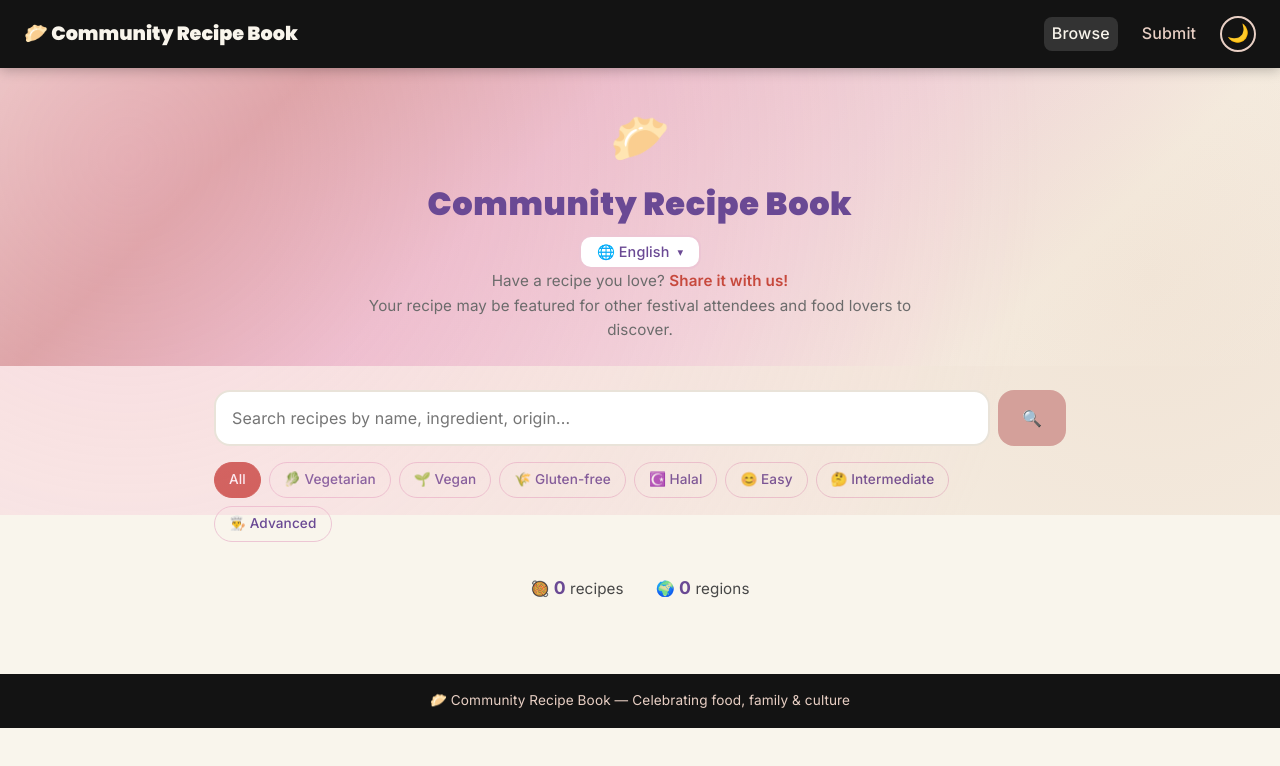
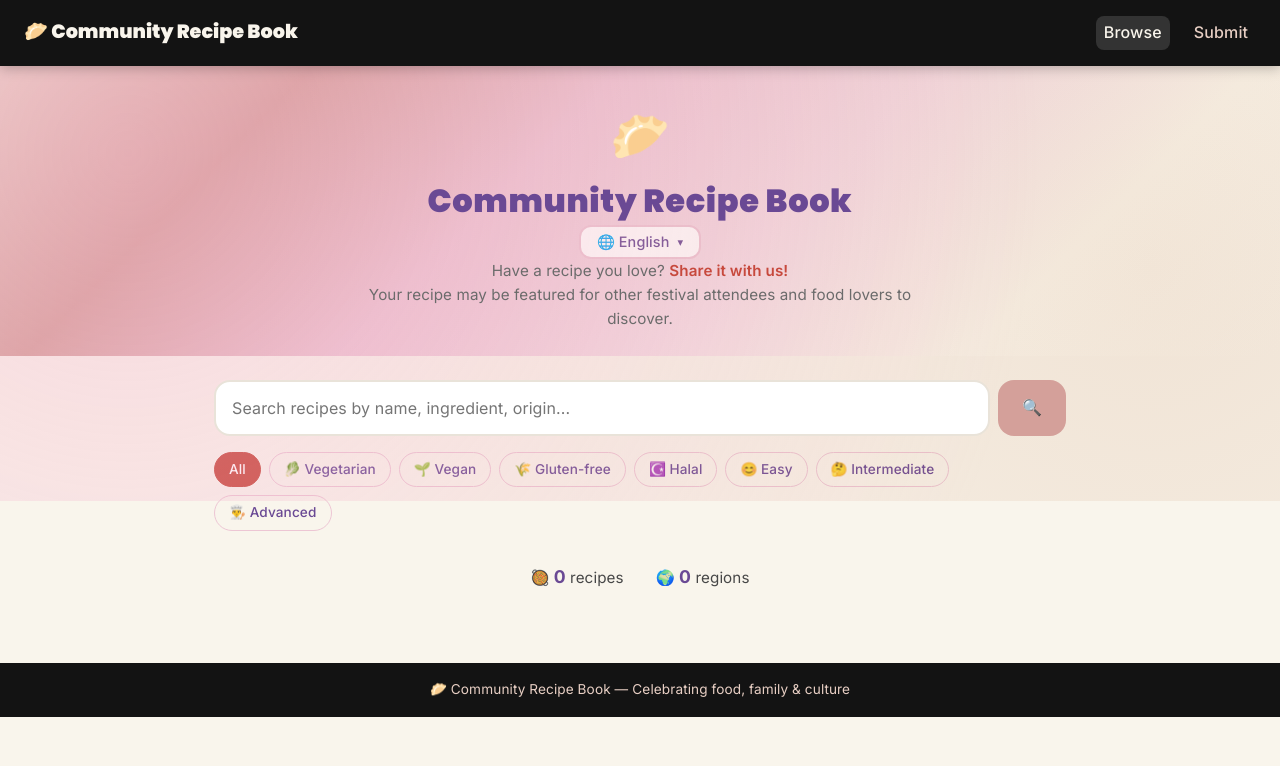
Before and after one commit to SEC-APAC-MB/community-recipe-book, a website: page public/index.html in a window 1280 px wide. Shown: the top 766 px of the page. Drawn offline with Linux system fonts and the light colour scheme.

Commit message:
fix: remove dark mode — too dark on website
- Removed dark theme CSS variables block
- Removed theme toggle button from all 3 pages
- Removed dark mode JS (toggle, localStorage, prefers-color-scheme)
- Removed theme-toggle CSS styles and icon swap rules
- Site now light-mode only, matching the warm poster palette

```diff
--- a/public/css/style.css
+++ b/public/css/style.css
@@ -72,39 +72,6 @@
   --transition-slow: 0.5s ease;
 }
 
-/* ── Dark Mode Variables ── */
-[data-theme="dark"] {
-  --cream: #1a1a1a;
-  --cream-dark: #151515;
-  --warm-white: #1e1e1e;
-  --linen: #333333;
-  --pink: #c47fa0;
-  --pink-light: #3a2835;
-  --pink-dark: #d990b0;
-  --terracotta: #d4a08c;
-  --copper: #c9956e;
-  --warm-brown: #d4a27a;
-  --peach: #2a2018;
-  --red: #e8453d;
-  --red-light: #f06860;
-  --red-dark: #c42e26;
-  --purple: #b088d4;
-  --purple-light: #9a70c0;
-  --purple-mid: #8a5fb0;
-  --purple-deep: #c090e0;
-  --dark: #0a0a0a;
-  --dark-soft: #1a1a1a;
-  --dark-muted: #2a2a2a;
-  --dark-text: #b0b0b0;
-  --dark-mid: #888888;
-  --ink: #e8e8e8;
-  --ink-muted: #a0a0a0;
-  --white: #1e1e1e;
-  --shadow: rgba(0, 0, 0, 0.3);
-  --shadow-strong: rgba(0, 0, 0, 0.5);
-  --shadow-dark: rgba(0, 0, 0, 0.7);
-  color-scheme: dark;
-}
 
 /* ── Reset & Base ── */
 *, *::before, *::after {
@@ -275,39 +242,8 @@ img {
 }
 
 /* ── Theme Toggle ── */
-.theme-toggle {
-  background: none;
-  border: 2px solid var(--peach);
-  border-radius: var(--radius-full);
-  width: 36px;
-  height: 36px;
-  display: flex;
-  align-items: center;
-  justify-content: center;
-  cursor: pointer;
-  font-size: 1.1rem;
-  transition: all var(--transition-fast);
-  padding: 0;
-  line-height: 1;
-}
 
-.theme-toggle:hover {
-  background: var(--dark-muted);
-  border-color: var(--pink);
-  transform: rotate(20deg);
-}
 
-[data-theme="dark"] .theme-toggle .icon-sun { display: inline; }
-[data-theme="dark"] .theme-toggle .icon-moon { display: none; }
-.theme-toggle .icon-sun { display: none; }
-.theme-toggle .icon-moon { display: inline; }
-
-/* ── Language Dropdown ── */
-.lang-dropdown {
-  position: relative;
-  display: inline-block;
-  margin-top: 8px;
-}
 
 .lang-dropdown-btn {
   background: var(--white);
--- a/public/index.html
+++ b/public/index.html
@@ -22,10 +22,6 @@
   <div class="nav-links">
     <a href="./" class="active" data-i18n="navBrowse">Browse</a>
     <a href="./submit.html" data-i18n="navSubmit">Submit</a>
-    <button class="theme-toggle" id="themeToggle" aria-label="Toggle dark mode" title="Toggle dark mode">
-      <span class="icon-moon">🌙</span>
-      <span class="icon-sun">☀️</span>
-    </button>
   </div>
 </nav>
 
@@ -90,15 +86,14 @@ function openDB() {
     req.onupgradeneeded = (e) => {
       const db = e.target.result;
       if (!db.objectStoreNames.contains(STORE_NAME)) {
-        const store = db.createObjectStore(STORE_NAME, { keyPath: 'slug' });
-        store.createIndex('created_at', 'created_at', { unique: false });
-        store.createIndex('origin', 'origin', { unique: false });
-        store.createIndex('difficulty', 'difficulty', { unique: false });
+        const store = db.createObjectStore(STORE_NAME, { keyPath: 'slug'
+        store.createIndex('created_at', 'created_at', { unique: false
+        store.createIndex('origin', 'origin', { unique: false
+        store.createIndex('difficulty', 'difficulty', { unique: false
       }
     };
     req.onsuccess = () => resolve(req.result);
     req.onerror = () => reject(req.error);
-  });
 }
 
 async function getAllRecipes() {
@@ -109,7 +104,6 @@ async function getAllRecipes() {
     const req = store.getAll();
     req.onsuccess = () => resolve(req.result);
     req.onerror = () => reject(req.error);
-  });
 }
 
 async function addRecipe(recipe) {
@@ -120,7 +114,6 @@ async function addRecipe(recipe) {
     const req = store.put(recipe);
     req.onsuccess = () => resolve(req.result);
     req.onerror = () => reject(req.error);
-  });
 }
 
 // ── Seed demo recipes if empty ──
@@ -298,14 +291,12 @@ let searchDebounceTimer;
 document.getElementById('searchForm').addEventListener('submit', (e) => {
   e.preventDefault();
   filterRecipes();
-});
 
 document.getElementById('searchInput').addEventListener('input', () => {
   const clearBtn = document.getElementById('searchClear');
   clearBtn.classList.toggle('visible', document.getElementById('searchInput').value.length > 0);
   clearTimeout(searchDebounceTimer);
   searchDebounceTimer = setTimeout(filterRecipes, 200);
-});
 
 document.getElementById('searchClear').addEventListener('click', () => {
   document.getElementById('searchInput').value = '';
@@ -314,7 +305,6 @@ document.getElementById('searchClear').addEventListener('click', () => {
   document.querySelectorAll('.filter-tag').forEach(t => t.classList.remove('active'));
   document.querySelector('[data-filter="all"]').classList.add('active');
   filterRecipes();
-});
 
 document.querySelectorAll('.filter-tag').forEach(tag => {
   tag.addEventListener('click', (e) => {
@@ -322,15 +312,12 @@ document.querySelectorAll('.filter-tag').forEach(tag => {
     document.querySelectorAll('.filter-tag').forEach(t => t.classList.remove('active'));
     tag.classList.add('active');
     filterRecipes();
-  });
   // Keyboard accessibility for filter tags
   tag.addEventListener('keydown', (e) => {
     if (e.key === 'Enter' || e.key === ' ') {
       e.preventDefault();
       tag.click();
     }
-  });
-});
 
 async function filterRecipes() {
   const query = document.getElementById('searchInput').value.toLowerCase();
@@ -351,7 +338,6 @@ async function filterRecipes() {
     const matchesDifficulty = difficulty ? recipe.difficulty === difficulty : true;
 
     return matchesQuery && matchesDietary && matchesDifficulty;
-  });
 
   const grid = document.getElementById('recipeGrid');
   const noResults = document.getElementById('noResults');
@@ -397,18 +383,10 @@ async function filterRecipes() {
 function initTheme() {
   const saved = localStorage.getItem('recipeBookTheme');
   if (saved) {
-    document.documentElement.setAttribute('data-theme', saved);
   } else if (window.matchMedia('(prefers-color-scheme: dark)').matches) {
-    document.documentElement.setAttribute('data-theme', 'dark');
   }
-}
-
-document.getElementById('themeToggle').addEventListener('click', () => {
-  const current = document.documentElement.getAttribute('data-theme');
-  const next = current === 'dark' ? 'light' : 'dark';
-  document.documentElement.setAttribute('data-theme', next);
+}  const next = current === 'dark' ? 'light' : 'dark';
   localStorage.setItem('recipeBookTheme', next);
-});
 
 initTheme();
 
@@ -440,22 +418,17 @@ function buildLangDropdown() {
       menu.querySelectorAll('.lang-dropdown-item').forEach(i => {
         i.classList.toggle('active', i.dataset.lang === lang);
         i.setAttribute('aria-selected', i.dataset.lang === lang ? 'true' : 'false');
-      });
       filterRecipes();
-    });
     menu.appendChild(item);
-  });
 
   btn.addEventListener('click', (e) => {
     e.stopPropagation();
     const isOpen = menu.classList.toggle('open');
     btn.setAttribute('aria-expanded', isOpen ? 'true' : 'false');
-  });
 
   document.addEventListener('click', () => {
     menu.classList.remove('open');
     btn.setAttribute('aria-expanded', 'false');
-  });
 
   // Keyboard: Escape closes dropdown
   btn.addEventListener('keydown', (e) => {
@@ -463,7 +436,6 @@ function buildLangDropdown() {
       menu.classList.remove('open');
       btn.setAttribute('aria-expanded', 'false');
     }
-  });
 }
 
 // ── Init ──
@@ -474,7 +446,7 @@ renderRecipes();
 
 // ── Register Service Worker ──
 if ('serviceWorker' in navigator) {
-  navigator.serviceWorker.register('./sw.js').catch(() => {});
+  navigator.serviceWorker.register('./sw.js').catch(() => {
 }
 </script>
 </body>
```
Also changed, not shown: public/recipe.html (+4 -25 lines), public/submit.html (+0 -21 lines).
